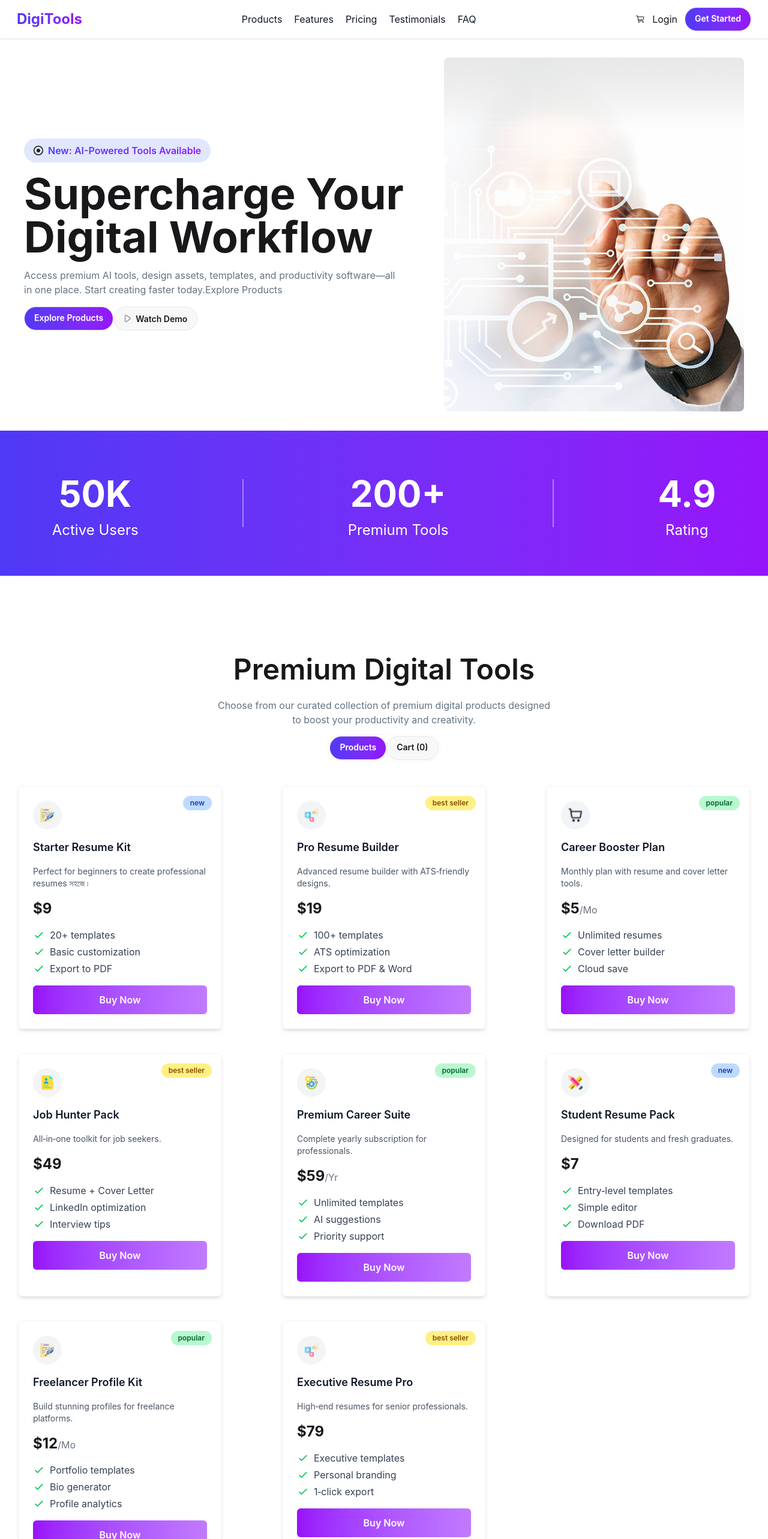
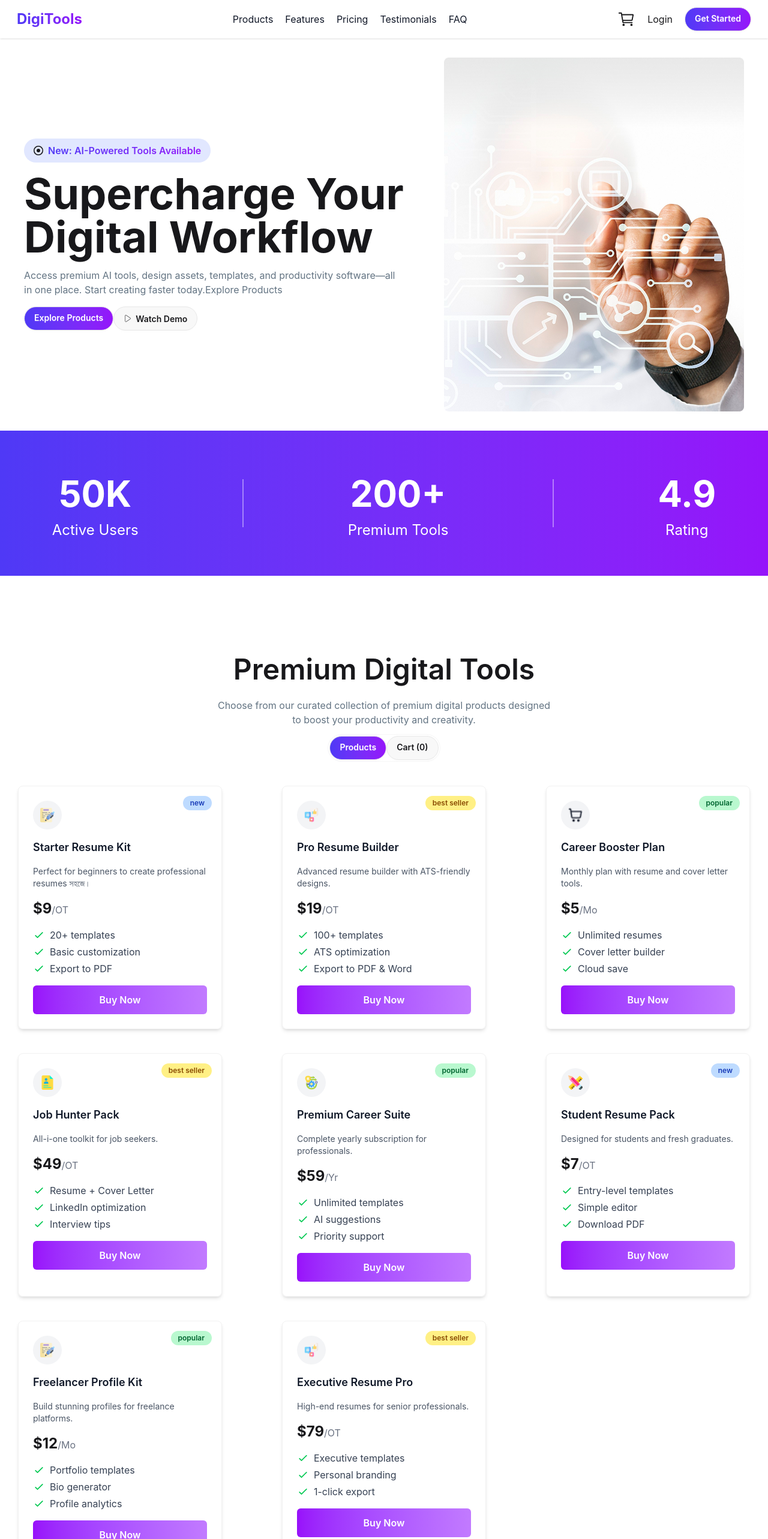
Before and after one commit to Nabdip-Dev/a6-digiTools, a React (Vite) app: page / in a window 1280 px wide. Shown: the top 2566 px of the page at 60% size. Built offline with nearby package versions, Linux system fonts and the light colour scheme.

Commit message:
Add Suspense loader for Sellar component lazy loading

```diff
--- a/public/data.json
+++ b/public/data.json
@@ -18,7 +18,7 @@
   {
     "id": 2,
     "name": "Pro Resume Builder",
-    "description": "Advanced resume builder with ATS‑friendly designs.",
+    "description": "Advanced resume builder with ATS-friendly designs.",
     "price": 19,
     "period": "one-time",
     "tag": "best seller",
@@ -50,9 +50,9 @@
   {
     "id": 4,
     "name": "Job Hunter Pack",
-    "description": "All‑in‑one toolkit for job seekers.",
+    "description": "All-i-one toolkit for job seekers.",
     "price": 49,
-    "period": "one‑time",
+    "period": "one-time",
     "tag": "best seller",
     "tagType": "best",
     "features": [
@@ -84,11 +84,11 @@
     "name": "Student Resume Pack",
     "description": "Designed for students and fresh graduates.",
     "price": 7,
-    "period": "one‑time",
+    "period": "one-time",
     "tag": "new",
     "tagType": "new",
     "features": [
-      "Entry‑level templates",
+      "Entry-level templates",
       "Simple editor",
       "Download PDF"
     ],
@@ -114,15 +114,15 @@
   {
     "id": 8,
     "name": "Executive Resume Pro",
-    "description": "High‑end resumes for senior professionals.",
+    "description": "High-end resumes for senior professionals.",
     "price": 79,
-    "period": "one‑time",
+    "period": "one-time",
     "tag": "best seller",
     "tagType": "best",
     "features": [
       "Executive templates",
       "Personal branding",
-      "1‑click export"
+      "1-click export"
     ],
     "icon": "Star",
     "image":  "../src/assets/products/social-media.png"
--- a/src/App.jsx
+++ b/src/App.jsx
@@ -1,5 +1,5 @@
 
-import { Suspense } from 'react';
+import { Suspense, useState } from 'react';
 import './App.css'
 import Available from './components/Home/Available/Available'
 import Bannar from './components/Home/Bannar/Bannar'
@@ -9,16 +9,21 @@ const fetchSellar = async () => {
   const res = await fetch("/data.json");
   return res.json();
 };
+
 function App() {
   const sellarPromies = fetchSellar();
+  const [selectedSellar, setSelectedSellar] = useState([]);
   return (
     <>
-      <Navbar />
+      <Navbar selectedSellar={selectedSellar} />
       <Bannar />
-      <Suspense>
-        <Available sellarPromies={sellarPromies} />
+      <Suspense fallback={
+        <div className="flex justify-center items-center py-10">
+          <span className="loading loading-dots loading-xl"></span>
+        </div>}>
+        <Available sellarPromies={sellarPromies} selectedSellar={selectedSellar} setSelectedSellar={setSelectedSellar} />
       </Suspense>
-      <Getstart/>
+      <Getstart />
     </>
   )
 }
--- a/src/components/Home/Available/Available.jsx
+++ b/src/components/Home/Available/Available.jsx
@@ -1,8 +1,8 @@
-import React, { useEffect, useState } from 'react';
-import Sellar from '../Sellar/Sellar';
+import React, { lazy, Suspense, useEffect, useState } from 'react';
+const Sellar = lazy(() => import('../Sellar/Sellar'));
 import Cart from '../Cart/Cart';
 
-const Available = ({ sellarPromies }) => {
+const Available = ({ sellarPromies, setSelectedSellar, selectedSellar }) => {
     const [sellar, setSellar] = useState([]);
 
     useEffect(() => {
@@ -13,7 +13,7 @@ const Available = ({ sellarPromies }) => {
 
     const [selectType, setSelectType] = useState("available")
     // console.log(selectType)
-    const [selectedSellar, setSelectedSellar] = useState([]);
+
     return (
         <>
             <div className='my-[120px]'>
@@ -36,9 +36,18 @@ const Available = ({ sellarPromies }) => {
 
                     </div>
                 </div>
-                {
-                    selectType === "available" ? (<Sellar sellar={sellar} selectedSellar={selectedSellar} setSelectedSellar={setSelectedSellar}/>) : (<Cart selectedSellar={selectedSellar} setSelectedSellar={setSelectedSellar}/>)
-                }
+                {selectType === "available" ? (
+                    <Suspense
+                        fallback={
+                            <div className="flex justify-center items-center py-10">
+                                <span className="loading loading-dots loading-xl"></span>
+                            </div>
+                        }>
+                        <Sellar sellar={sellar} selectedSellar={selectedSellar} setSelectedSellar={setSelectedSellar} />
+                    </Suspense>
+                ) : (
+                    <Cart selectedSellar={selectedSellar} setSelectedSellar={setSelectedSellar} />
+                )}
 
             </div>
         </>
--- a/src/components/Home/Cart/Cart.jsx
+++ b/src/components/Home/Cart/Cart.jsx
@@ -12,7 +12,7 @@ const Cart = ({ selectedSellar, setSelectedSellar }) => {
     };
     return (
         <>
-            <div className='container mx-auto p-6 bg-white rounded-lg shadow-md max-w-[1120px]'>
+            <div className='container mx-auto p-6 border-2 border-[#F2F2F2]  rounded-lg  w-[1120px]'>
                 <h2 className="text-xl font-semibold mb-4">Your Cart</h2>
                 <div className='space-y-4'>
                     {
@@ -22,7 +22,7 @@ const Cart = ({ selectedSellar, setSelectedSellar }) => {
                                 <div
                                     className="flex items-center justify-between py-5 px-3 bg-[#F9FAFC] rounded-lg">
                                     <div className="flex items-center space-x-3">
-                                        <div className=' bg-white border-1 border-[#F2F2F2] rounded-full p-2'>
+                                        <div className=' bg-white border-1 border-[#F2F2F2] rounded-full p-3'>
                                             <img
                                                 src={sellar.image}
                                                 alt={sellar.name}
@@ -47,14 +47,15 @@ const Cart = ({ selectedSellar, setSelectedSellar }) => {
                     }
                 </div>
 
-            </div>
+
+
                 <div>
-                <div className="flex mx-auto items-center justify-between my-5 w-[1120px]">
+                    <div className="flex mx-auto items-center justify-between my-5 w-full">
                         <span className="font-semibold">Total:</span>
                         <span className="text-xl font-bold">${totalPrice}</span>
                     </div>
 
-                <div className=' flex mx-auto w-[1120px]'>
+                    <div className=' flex mx-auto w-full'>
                         <button
                             onClick={clearCart}
                             className="w-full py-3 bg-gradient-to-r from-purple-600 to-purple-400 text-white rounded-full font-semibold hover:opacity-90 transition">
@@ -62,6 +63,8 @@ const Cart = ({ selectedSellar, setSelectedSellar }) => {
                         </button>
                     </div>
                 </div >
+            </div>
+
         </>
     );
 };
--- a/src/components/Navbar/Navbar.jsx
+++ b/src/components/Navbar/Navbar.jsx
@@ -1,8 +1,7 @@
 import React, { Component } from 'react'
 import { IoCartOutline } from 'react-icons/io5'
 
-export class Navbar extends Component {
-    render() {
+const Navbar = ({selectedSellar}) =>  {
         return (
             <>
                 <div className="navbar bg-base-100 shadow-sm">
@@ -26,8 +25,16 @@ export class Navbar extends Component {
                         </div>
 
 
-                        <div className="flex gap-3 items-center">
-                            <p><IoCartOutline/></p>
+                        <div className="flex gap-5 items-center">
+                            <div className="relative inline-block">
+                                <IoCartOutline size={30} />
+
+                                {selectedSellar.length > 0 && (
+                                    <span className="absolute -top-2 -right-2 bg-red-500 text-white text-xs w-5 h-5 flex items-center justify-center rounded-full">
+                                        {selectedSellar.length}
+                                    </span>
+                                )}
+                            </div>
                             <p>Login</p>
                             <button className="btn pb-1 font-semibold rounded-full bg-gradient-to-r from-[#4F39F6] to-[#9514FA] text-white hover:opacity-90 transition">
                                 Get Started
@@ -37,7 +44,7 @@ export class Navbar extends Component {
                 </div>
             </>
         )
-    }
+
 }
 
 export default Navbar
--- a/src/components/ui/Card/Card.jsx
+++ b/src/components/ui/Card/Card.jsx
@@ -39,7 +39,9 @@ const Card = ({ sellar, selectedSellar, setSelectedSellar }) => {
                         ? "/Mo"
                         : sellar.period === "yearly"
                             ? "/Yr"
-                            : ""}
+                            : sellar.period === "one-time"
+                                ? "/OT"
+                                : ""}
                 </span>
             </p>
             <ul className="space-y-1 text-gray-700">
@@ -59,9 +61,11 @@ const Card = ({ sellar, selectedSellar, setSelectedSellar }) => {
                     </li>
                 ))}
             </ul>
-            <button onClick={hendelBuyBtn}
-                className={`w-full py-3 ${isSelected === true ? 'bg-gradient-to-r from-green-500 to-green-600' : "bg-gradient-to-r from-purple-600 to-purple-400" } text-white font-semibold rounded-md `}>
-                {isSelected === true ? 'Added to Cart !' : 'Buy Now'}
+            <button
+                onClick={hendelBuyBtn}
+                className={`w-full py-3 ${isSelected === true ? 'bg-gradient-to-r from-green-500 to-green-600' : "bg-gradient-to-r from-purple-600 to-purple-400"} text-white font-semibold rounded-md `}
+                disabled={isSelected ? true : false}>
+                {isSelected ? 'Added to Cart !' : 'Buy Now'}
             </button>
         </div>
 
```
Lines whose indentation alone changed are shown as unchanged.
